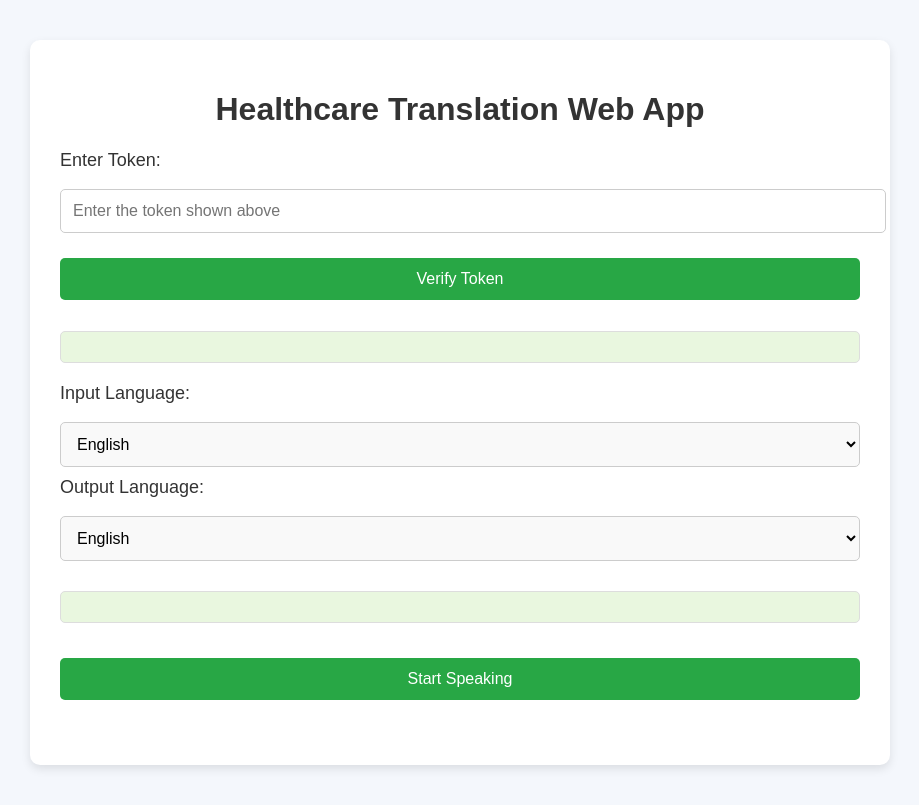
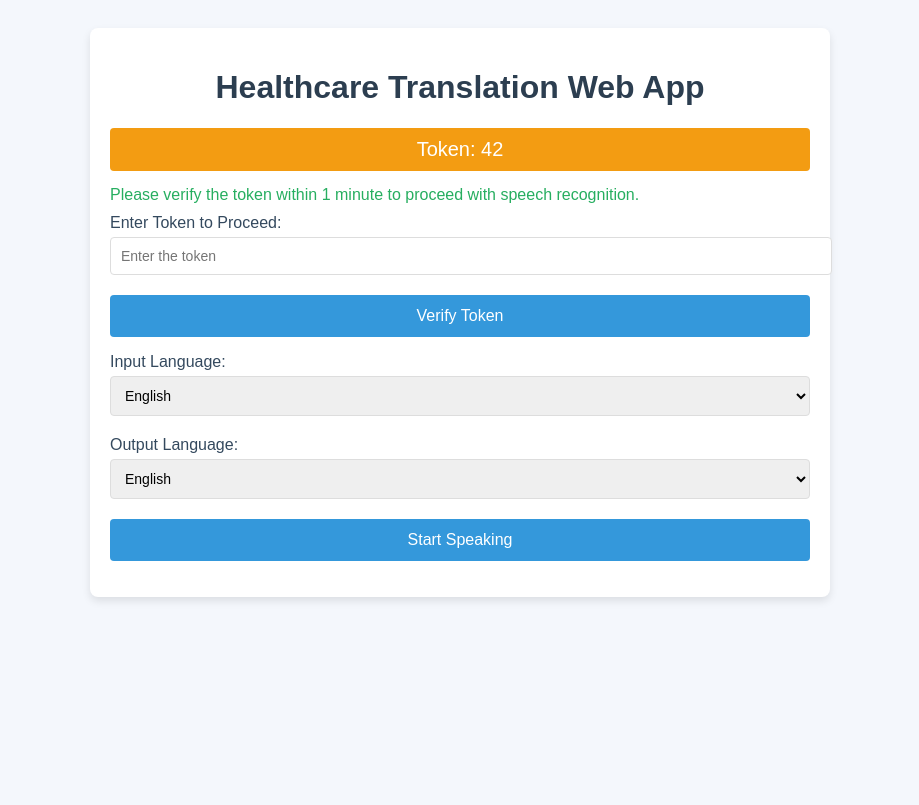
Before and after one commit to srikar52110/test_Assignmnent1, a Flask app: page / in a window 1280 px wide. Shown: the whole page, without its empty margins (180-1099 px from the left). After the commit the page ends 601 px from the top, so only its background shows below. Run offline with Flask 3, Linux system fonts and the light colour scheme.

Commit message:
Update index.html

```diff
--- a/templates/index.html
+++ b/templates/index.html
@@ -5,104 +5,108 @@
     <meta name="viewport" content="width=device-width, initial-scale=1.0">
     <title>Healthcare Translation Web App</title>
     <style>
-        /* General Body and Container */
         body {
-            font-family: 'Arial', sans-serif;
+            font-family: Arial, sans-serif;
+            padding: 20px;
             background-color: #f4f7fc;
-            margin: 0;
-            padding: 0;
         }
 
         .container {
-            max-width: 800px;
-            margin: 40px auto;
-            padding: 30px;
-            background-color: #ffffff;
-            border-radius: 10px;
-            box-shadow: 0 4px 10px rgba(0, 0, 0, 0.1);
+            max-width: 700px;
+            margin: 0 auto;
+            background-color: white;
+            padding: 20px;
+            border-radius: 8px;
+            box-shadow: 0 4px 8px rgba(0, 0, 0, 0.1);
         }
 
         h1 {
+            color: #2C3E50;
             text-align: center;
-            color: #333;
         }
 
-        /* Button and Input styles */
+        label {
+            font-size: 16px;
+            margin: 10px 0 5px;
+            color: #34495E;
+        }
+
+        select, input {
+            width: 100%;
+            padding: 10px;
+            margin: 5px 0 20px;
+            border: 1px solid #ddd;
+            border-radius: 4px;
+            font-size: 14px;
+        }
+
         button {
-            background-color: #28a745;
+            padding: 12px 20px;
+            background-color: #3498DB;
             color: white;
             border: none;
-            border-radius: 5px;
-            padding: 12px 20px;
+            border-radius: 4px;
             font-size: 16px;
             cursor: pointer;
             width: 100%;
-            margin: 15px 0;
         }
 
         button:hover {
-            background-color: #218838;
-        }
-
-        input, select {
-            width: 100%;
-            padding: 12px;
-            margin: 10px 0;
-            border: 1px solid #ccc;
-            border-radius: 5px;
-            font-size: 16px;
-        }
-
-        select {
-            background-color: #f9f9f9;
-        }
-
-        /* Section for Input and Output */
-        .section {
-            margin-bottom: 20px;
-        }
-
-        .section label {
-            font-size: 18px;
-            color: #333;
-            margin-bottom: 8px;
-            display: block;
-        }
-
-        .status, .output-text {
-            background-color: #f1f1f1;
-            border: 1px solid #ddd;
-            padding: 15px;
-            border-radius: 5px;
-            margin-bottom: 20px;
-            color: #444;
+            background-color: #2980B9;
         }
 
         .status {
-            background-color: #e9f7df;
-            color: #5d6b4b;
+            font-size: 16px;
+            margin: 10px 0;
+            color: #27AE60;
         }
 
-        .output-text {
-            background-color: #e6f0ff;
-            color: #1c6bff;
+        .error {
+            color: #E74C3C;
         }
 
+        .token {
+            background-color: #F39C12;
+            color: white;
+            font-size: 20px;
+            text-align: center;
+            padding: 10px;
+            margin-bottom: 15px;
+            border-radius: 4px;
+        }
+
+        .encryption-decryption {
+            font-size: 14px;
+            color: #F39C12;
+            margin-bottom: 15px;
+        }
+
+        .output-section {
+            margin-top: 20px;
+        }
+
+        #audio-player {
+            width: 100%;
+            margin-top: 15px;
+        }
     </style>
 </head>
 <body>
-
     <div class="container">
         <h1>Healthcare Translation Web App</h1>
 
-        <div class="section">
-            <label for="tokenInput">Enter Token:</label>
-            <input type="text" id="tokenInput" placeholder="Enter the token shown above" />
-            <button id="verifyTokenBtn">Verify Token</button>
-            <p id="tokenStatus" class="status"></p>
-        </div>
+        <!-- Display Random Token -->
+        <div class="token" id="token">Token: {{ token }}</div>
+        <p class="status" id="security-notice">Please verify the token within 1 minute to proceed with speech recognition.</p>
 
-        <div class="section">
+        <!-- Token Verification -->
+        <label for="inputToken">Enter Token to Proceed:</label>
+        <input type="number" id="inputToken" placeholder="Enter the token" />
+
+        <button id="verifyTokenButton">Verify Token</button>
+        <p id="tokenStatus" class="error"></p>
+
+        <!-- Language selection -->
         <label for="inputLanguage">Input Language:</label>
         <select id="inputLanguage">
             <option value="en-US">English</option>
@@ -116,93 +120,113 @@
             <option value="es">Spanish</option>
             <option value="fr">French</option>
         </select>
-        </div>
 
-        <div id="statusMessage" class="status"></div>
-
+        <!-- Button to start speech recognition -->
         <button id="startRecognition" disabled>Start Speaking</button>
 
-        <div id="original" class="section"></div>
-        <div id="translated" class="section"></div>
-        <audio id="audio-player" controls style="display:none;"></audio>
+        <p id="status"></p>
+
+        <!-- Display the original and translated text -->
+        <div id="original"></div>
+        <div id="translated"></div>
+
+        <!-- Encryption/Decryption notices -->
+        <div id="encryptionNotice" class="encryption-decryption" style="display:none;">Your message is being encrypted...</div>
+        <div id="decryptionNotice" class="encryption-decryption" style="display:none;">The output message is being decrypted...</div>
+
+        <!-- Audio element to play the translated text -->
+        <audio id="audio-player" controls style="display: none;"></audio>
     </div>
 
     <script>
         let tokenVerified = false;
-        let currentToken = {{ token }};
 
-        document.getElementById('verifyTokenBtn').addEventListener('click', function() {
-            const tokenInput = document.getElementById('tokenInput').value;
+        const verifyTokenButton = document.getElementById('verifyTokenButton');
+        const tokenStatusElement = document.getElementById('tokenStatus');
+        const inputTokenElement = document.getElementById('inputToken');
+        const startRecognitionButton = document.getElementById('startRecognition');
+        const statusElement = document.getElementById('status');
+        const originalTextElement = document.getElementById('original');
+        const translatedTextElement = document.getElementById('translated');
+        const encryptionNotice = document.getElementById('encryptionNotice');
+        const decryptionNotice = document.getElementById('decryptionNotice');
+
+        verifyTokenButton.onclick = () => {
+            const userToken = parseInt(inputTokenElement.value);
             fetch('/verify-token', {
                 method: 'POST',
                 headers: { 'Content-Type': 'application/json' },
-                body: JSON.stringify({ token: tokenInput })
+                body: JSON.stringify({ token: userToken })
             })
             .then(response => response.json())
             .then(data => {
-                if (data.message) {
+                tokenStatusElement.textContent = data.message;
                 tokenVerified = true;
-                    document.getElementById('tokenStatus').textContent = data.message;
-                    document.getElementById('startRecognition').disabled = false;
-                } else {
-                    document.getElementById('tokenStatus').textContent = data.error;
-                }
+                startRecognitionButton.disabled = false;
             })
             .catch(error => {
-                document.getElementById('tokenStatus').textContent = 'Error verifying token: ' + error;
+                tokenStatusElement.textContent = error.error;
+                tokenVerified = false;
+                startRecognitionButton.disabled = true;
             });
-        });
-
-        document.getElementById('startRecognition').addEventListener('click', function() {
-            if (!tokenVerified) {
-                alert("Please verify your token before proceeding!");
-                return;
-            }
+        };
 
         const recognition = new (window.SpeechRecognition || window.webkitSpeechRecognition)();
         recognition.lang = 'en-US';
 
-            recognition.onstart = function() {
-                document.getElementById('statusMessage').textContent = 'Listening...';
-            };
+        recognition.onstart = () => { statusElement.textContent = 'Listening...'; };
+        recognition.onend = () => { statusElement.textContent = 'Stopped listening.'; };
+        recognition.onerror = (event) => { statusElement.textContent = 'Error: ' + event.error; };
 
-            recognition.onend = function() {
-                document.getElementById('statusMessage').textContent = 'Stopped listening.';
-            };
+        recognition.onresult = (event) => {
+            const spokenText = event.results[0][0].transcript;
+            originalTextElement.textContent = 'Original Text: ' + spokenText;
 
-            recognition.onerror = function(event) {
-                document.getElementById('statusMessage').textContent = 'Error: ' + event.error;
-            };
+            if (tokenVerified) {
+                encryptionNotice.style.display = 'block'; // Show encryption message
 
-            recognition.onresult = function(event) {
-                const spokenText = event.results[0][0].transcript;
-                document.getElementById('original').textContent = 'Original Text: ' + spokenText;
+                const inputLanguage = document.getElementById('inputLanguage').value;
+                const outputLanguage = document.getElementById('outputLanguage').value;
 
                 fetch('/translate', {
                     method: 'POST',
                     headers: { 'Content-Type': 'application/json' },
-                    body: JSON.stringify({
-                        text: spokenText,
-                        input_language: document.getElementById('inputLanguage').value,
-                        output_language: document.getElementById('outputLanguage').value
-                    })
+                    body: JSON.stringify({ text: spokenText, input_language: inputLanguage, output_language: outputLanguage })
                 })
                 .then(response => response.json())
                 .then(data => {
+                    encryptionNotice.style.display = 'none'; // Hide encryption message
+
                     if (data.translated_text) {
-                        document.getElementById('translated').textContent = 'Translated Text: ' + data.translated_text;
-                        document.getElementById('statusMessage').textContent = data.encryption_message;
-                        document.getElementById('statusMessage').textContent = data.decryption_message;
+                        decryptionNotice.style.display = 'block'; // Show decryption message
+
+                        translatedTextElement.textContent = 'Translated Text: ' + data.translated_text;
+
+                        // Fetch and play translated text audio
+                        fetch('/speak', {
+                            method: 'POST',
+                            headers: { 'Content-Type': 'application/json' },
+                            body: JSON.stringify({ text: data.translated_text, language: outputLanguage })
+                        })
+                        .then(response => response.blob())
+                        .then(blob => {
+                            const url = URL.createObjectURL(blob);
+                            const audioPlayer = document.getElementById('audio-player');
+                            audioPlayer.src = url;
+                            audioPlayer.style.display = 'block';
+                            audioPlayer.play();
+                            decryptionNotice.style.display = 'none'; // Hide decryption message
+                        })
+                        .catch(error => alert('Error in speech synthesis: ' + error));
                     }
                 })
-                .catch(error => {
-                    document.getElementById('statusMessage').textContent = 'Error: ' + error;
-                });
+                .catch(error => alert('Error in translation: ' + error));
+            } else {
+                alert('Please verify the token first!');
+            }
         };
 
-            recognition.start();
-        });
+        startRecognitionButton.onclick = () => { recognition.start(); };
     </script>
-
 </body>
 </html>
```
Lines whose indentation alone changed are shown as unchanged.
